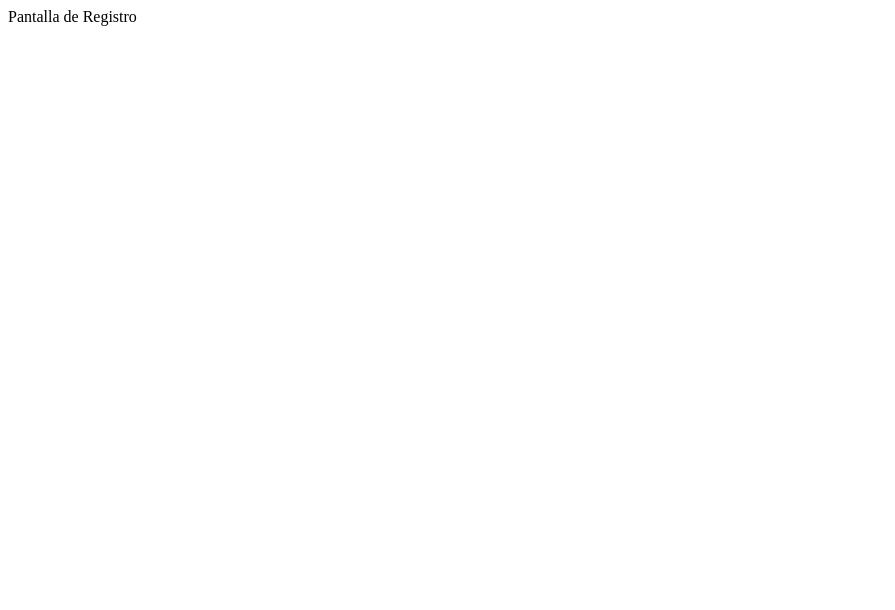
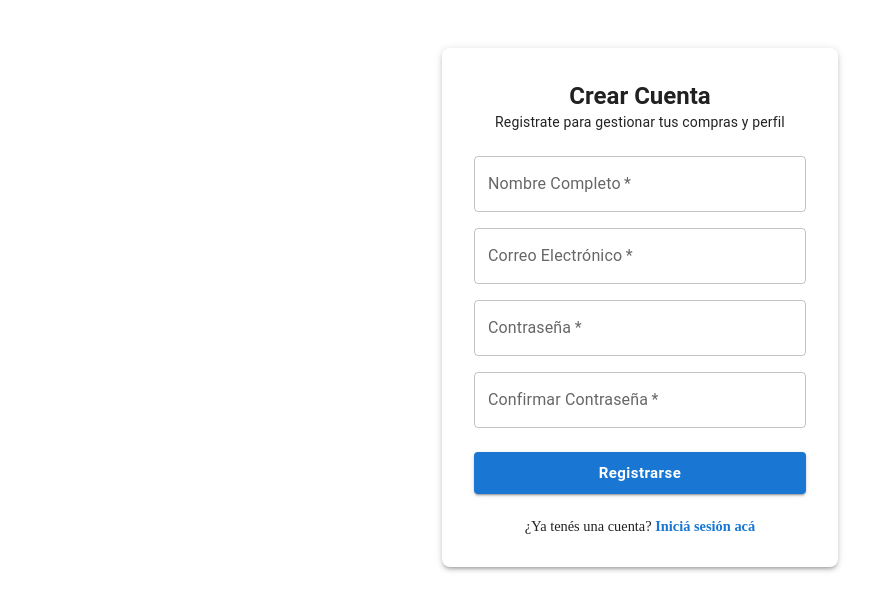
Before and after one commit to Martin-Varela4/ecommerce-react, a React (Vite) app: page /registro in a window 1280 px wide. Shown: the top 610 px of the page, without its empty margins (0-895 px from the left). Built offline with nearby package versions, Linux system fonts and the light colour scheme.

Commit message:
feat: desarrollo de la vista perfil con validacion de sesion y estado de carrito

```diff
--- a/src/pages/Login.jsx
+++ b/src/pages/Login.jsx
@@ -4,15 +4,15 @@ import { Box, Typography, TextField, Button, Paper, Alert, Container } from '@mu
 import { useUser } from '../contexts/UserContext'; // <-- Importamos tu contexto obligatorio
 
 export default function Login() {
-  const { login } = useUser(); // Consumimos la función obligatoria de la consigna
+  const { login } = useUser();
   const navigate = useNavigate();
 
-  // Estados locales requeridos por la consigna (Formulario, Error y Loading)
+
   const [formData, setFormData] = useState({ email: '', password: '' });
   const [error, setError] = useState(null);
   const [loading, setLoading] = useState(false);
 
-  // Manejador genérico de inputs que ya conoces
+
   const handleChange = (e) => {
     setFormData({
       ...formData,
@@ -20,22 +20,21 @@ export default function Login() {
     });
   };
 
-  // Enfoque adaptado: Sin servidor, simulado localmente mediante Context API
+
   const handleSubmit = async (e) => {
     e.preventDefault();
     setError(null);
     setLoading(true);
 
     try {
-      // Intentamos iniciar sesión con los datos locales de UserContext
       const esExitoso = login(formData.email, formData.password);
 
       if (esExitoso) {
         alert('¡Inicio de sesión correcto!');
-        navigate('/perfil'); // Redirigimos directo al perfil del usuario
+        navigate('/perfil');
       }
     } catch (err) {
-      // Capturamos el error si las credenciales no coinciden
+
       setError(err.message || 'Credenciales inválidas');
     } finally {
       setLoading(false);
@@ -54,10 +53,10 @@ export default function Login() {
           </Typography>
         </Box>
 
-        {/* ALERTA DE ERROR EXIGIDA POR LA CONSIGNA */}
+
         {error && <Alert severity="error">{error}</Alert>}
 
-        {/* FORMULARIO CONTROLADO CON MATERIAL UI */}
+
         <Box component="form" onSubmit={handleSubmit} sx={{ display: 'flex', flexDirection: 'column', gap: 2.5 }}>
           <TextField
             label="Correo Electrónico"
@@ -93,7 +92,6 @@ export default function Login() {
           </Button>
         </Box>
 
-        {/* LINK CORREGIDO SEGÚN TUS RUTAS (cambiado de /register a /registro) */}
         <Box sx={{ textAlign: 'center', mt: 2, fontSize: '0.9rem' }}>
           ¿No tenés cuenta?{' '}
           <Link to="/registro" style={{ color: '#1976d2', fontWeight: 'bold', textDecoration: 'none' }}>
--- a/src/pages/Perfil.jsx
+++ b/src/pages/Perfil.jsx
@@ -1,3 +1,107 @@
+import { Box, Typography, Paper, Container, Alert, Button, Divider, Grid } from '@mui/material';
+import PersonIcon from '@mui/icons-material/Person';
+import EmailIcon from '@mui/icons-material/Email';
+import ShoppingCartIcon from '@mui/icons-material/ShoppingCart';
+import LockOpenIcon from '@mui/icons-material/LockOpen';
+import { useNavigate } from 'react-router-dom';
+import { useUser } from '../contexts/UserContext';
+import { useCart } from '../contexts/CartContext';
+
 export default function Perfil() {
-  return <div>Perfil de Usuario</div>;
+  const { usuario, logout } = useUser();
+  const { carrito } = useCart();
+  const navigate = useNavigate();
+
+  // Calcular la cantidad total de productos en el carrito para mostrar en el perfil
+  const cantidadEnCarrito = carrito.reduce((acc, item) => acc + item.cantidad, 0);
+
+  // VALIDACIÓN OBLIGATORIA: Si no está logueado, mostrar mensaje correspondiente
+  if (!usuario) {
+    return (
+      <Container maxWidth="sm" sx={{ mt: 4 }}>
+        <Alert
+          severity="warning"
+          variant="filled"
+          action={
+            <Button color="inherit" size="small" startIcon={<LockOpenIcon />} onClick={() => navigate('/login')}>
+              Iniciar Sesión
+            </Button>
+          }
+        >
+          Debes iniciar sesión para poder ver los datos de tu perfil.
+        </Alert>
+      </Container>
+    );
+  }
+
+  return (
+    <Container maxWidth="sm">
+      <Paper elevation={3} sx={{ p: 4, borderRadius: 2, mt: 4 }}>
+        {/* Encabezado del Perfil */}
+        <Box sx={{ display: 'flex', flexDirection: 'column', alignItems: 'center', mb: 3 }}>
+          <Box sx={{ bgcolor: 'primary.main', color: 'white', p: 2, borderRadius: '50%', mb: 1 }}>
+            <PersonIcon sx={{ fontSize: 40 }} />
+          </Box>
+          <Typography variant="h5" component="h2" sx={{ fontWeight: 'bold' }}>
+            Mi Perfil de Usuario
+          </Typography>
+          <Typography variant="body2" color="text.secondary">
+            Datos correspondientes a la sesión activa
+          </Typography>
+        </Box>
+
+        <Divider sx={{ mb: 3 }} />
+
+        {/* CONTENIDO DEL PERFIL EXIGIDO POR LA CONSIGNA */}
+        <Grid container spacing={2.5} sx={{ mb: 4 }}>
+          {/* Nombre */}
+          <Grid item xs={12} sx={{ display: 'flex', alignItems: 'center', gap: 1.5 }}>
+            <PersonIcon color="action" />
+            <Box>
+              <Typography variant="caption" color="text.secondary" display="block">Nombre del usuario</Typography>
+              <Typography variant="body1" sx={{ fontWeight: 'medium' }}>
+                {usuario.nombre || usuario.name}
+              </Typography>
+            </Box>
+          </Grid>
+
+          {/* Email */}
+          <Grid item xs={12} sx={{ display: 'flex', alignItems: 'center', gap: 1.5 }}>
+            <EmailIcon color="action" />
+            <Box>
+              <Typography variant="caption" color="text.secondary" display="block">Email</Typography>
+              <Typography variant="body1" sx={{ fontWeight: 'medium' }}>
+                {usuario.email}
+              </Typography>
+            </Box>
+          </Grid>
+
+          {/* Cantidad de productos en carrito */}
+          <Grid item xs={12} sx={{ display: 'flex', alignItems: 'center', gap: 1.5 }}>
+            <ShoppingCartIcon color="action" />
+            <Box>
+              <Typography variant="caption" color="text.secondary" display="block">Cantidad de productos en carrito</Typography>
+              <Typography variant="body1" sx={{ fontWeight: 'bold', color: 'primary.main' }}>
+                {cantidadEnCarrito} {cantidadEnCarrito === 1 ? 'producto' : 'productos'}
+              </Typography>
+            </Box>
+          </Grid>
+        </Grid>
+
+        {/* Botón para cerrar sesión */}
+        <Button
+          variant="outlined"
+          color="error"
+          fullWidth
+          onClick={() => {
+            logout();
+            navigate('/login');
+          }}
+          sx={{ fontWeight: 'bold' }}
+        >
+          Cerrar Sesión
+        </Button>
+      </Paper>
+    </Container>
+  );
 }
--- a/src/pages/Registro.jsx
+++ b/src/pages/Registro.jsx
@@ -1,3 +1,144 @@
+import React, { useState } from 'react';
+import { Link, useNavigate } from 'react-router-dom';
+import { Box, Typography, TextField, Button, Paper, Alert, Container } from '@mui/material';
+import { useUser } from '../contexts/UserContext'; //
+
 export default function Registro() {
-  return <div>Pantalla de Registro</div>;
+  const { registro } = useUser();
+  const navigate = useNavigate();
+
+
+  const [formData, setFormData] = useState({
+    nombre: '',
+    email: '',
+    password: '',
+    confirmarPassword: ''
+  });
+  const [error, setError] = useState(null);
+  const [loading, setLoading] = useState(false);
+
+  // Manejador genérico de los inputs
+  const handleChange = (e) => {
+    setFormData({
+      ...formData,
+      [e.target.name]: e.target.value
+    });
+  };
+
+  // Lógica del submit obligatoria (useEffect/Manejo local sin backend)
+  const handleSubmit = async (e) => {
+    e.preventDefault();
+    setError(null);
+    setLoading(true);
+
+    // VALIDACIÓN BÁSICA EXIGIDA: Comparar las contraseñas
+    if (formData.password !== formData.confirmarPassword) {
+      setError('Las contraseñas no coinciden');
+      setLoading(false);
+      return;
+    }
+
+    try {
+      // Estructuramos el usuario simulado para la "base de datos" local
+      const nuevoUsuario = {
+        nombre: formData.nombre,
+        name: formData.nombre, // Duplicamos para compatibilidad con la Navbar vieja
+        email: formData.email,
+        password: formData.password
+      };
+
+      // Guardamos mediante UserContext
+      const esExitoso = registro(nuevoUsuario);
+
+      if (esExitoso) {
+        alert('¡Usuario registrado con éxito! Ya podés iniciar sesión.');
+        navigate('/login'); // Redirigimos directo al Login
+      }
+    } catch (err) {
+      setError(err.message || 'Ocurrió un error durante el registro');
+    } finally {
+      setLoading(false);
+    }
+  };
+
+  return (
+    <Container maxWidth="xs" sx={{ mt: 6 }}>
+      <Paper elevation={3} sx={{ p: 4, borderRadius: 2, display: 'flex', flexDirection: 'column', gap: 2 }}>
+        <Box sx={{ textAlign: 'center', mb: 1 }}>
+          <Typography variant="h5" component="h2" sx={{ fontWeight: 'bold' }}>
+            Crear Cuenta
+          </Typography>
+          <Typography variant="body2" color="text.secondary">
+            Registrate para gestionar tus compras y perfil
+          </Typography>
+        </Box>
+
+
+        {error && <Alert severity="error">{error}</Alert>}
+
+        <Box component="form" onSubmit={handleSubmit} sx={{ display: 'flex', flexDirection: 'column', gap: 2 }}>
+          <TextField
+            label="Nombre Completo"
+            type="text"
+            name="nombre"
+            fullWidth
+            required
+            value={formData.nombre}
+            onChange={handleChange}
+            placeholder="Juan Pérez"
+          />
+          <TextField
+            label="Correo Electrónico"
+            type="email"
+            name="email"
+            fullWidth
+            required
+            value={formData.email}
+            onChange={handleChange}
+            placeholder="tu@ejemplo.com"
+          />
+          <TextField
+            label="Contraseña"
+            type="password"
+            name="password"
+            fullWidth
+            required
+            value={formData.password}
+            onChange={handleChange}
+            placeholder="Mínimo 6 caracteres"
+          />
+          <TextField
+            label="Confirmar Contraseña"
+            type="password"
+            name="confirmarPassword"
+            fullWidth
+            required
+            value={formData.confirmarPassword}
+            onChange={handleChange}
+            placeholder="Repetí tu contraseña"
+          />
+
+          <Button
+            type="submit"
+            variant="contained"
+            color="primary"
+            fullWidth
+            size="large"
+            disabled={loading}
+            sx={{ fontWeight: 'bold', textTransform: 'none', mt: 1 }}
+          >
+            {loading ? 'Registrando...' : 'Registrarse'}
+          </Button>
+        </Box>
+
+
+        <Box sx={{ textAlign: 'center', mt: 1, fontSize: '0.9rem' }}>
+          ¿Ya tenés una cuenta?{' '}
+          <Link to="/login" style={{ color: '#1976d2', fontWeight: 'bold', textDecoration: 'none' }}>
+            Iniciá sesión acá
+          </Link>
+        </Box>
+      </Paper>
+    </Container>
+  );
 }
```
